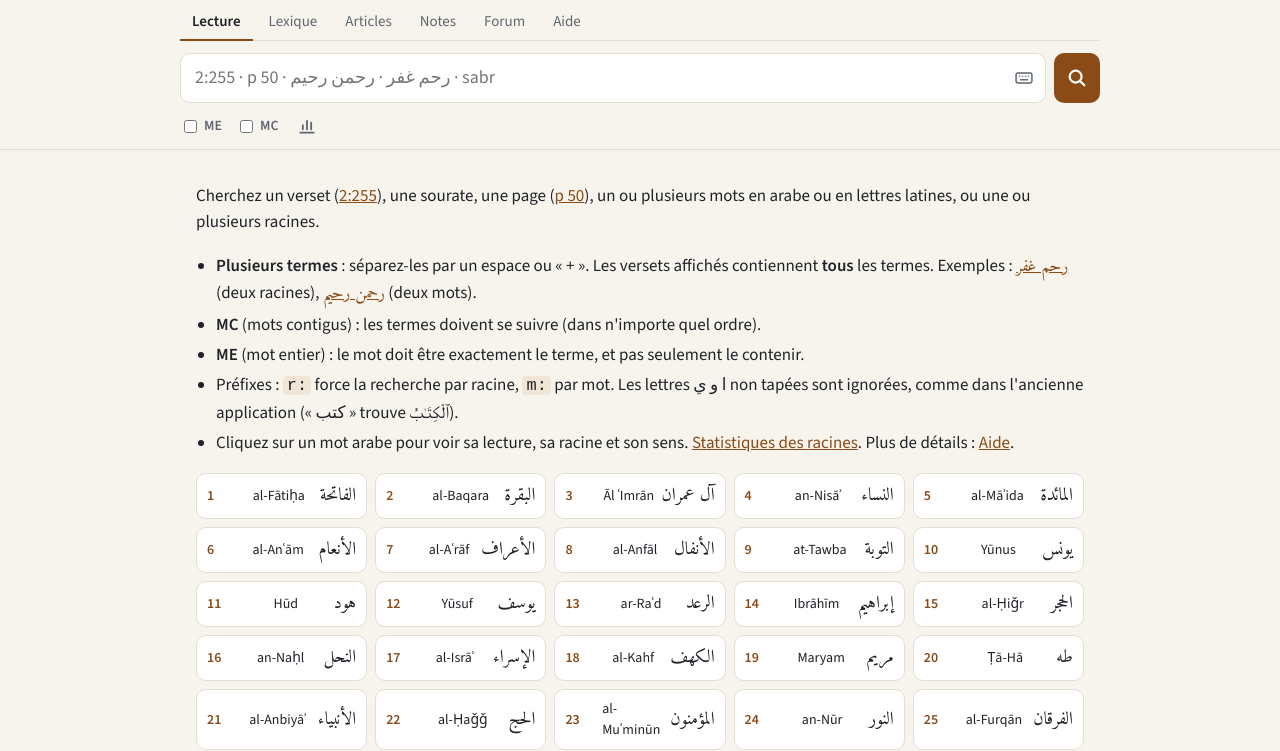
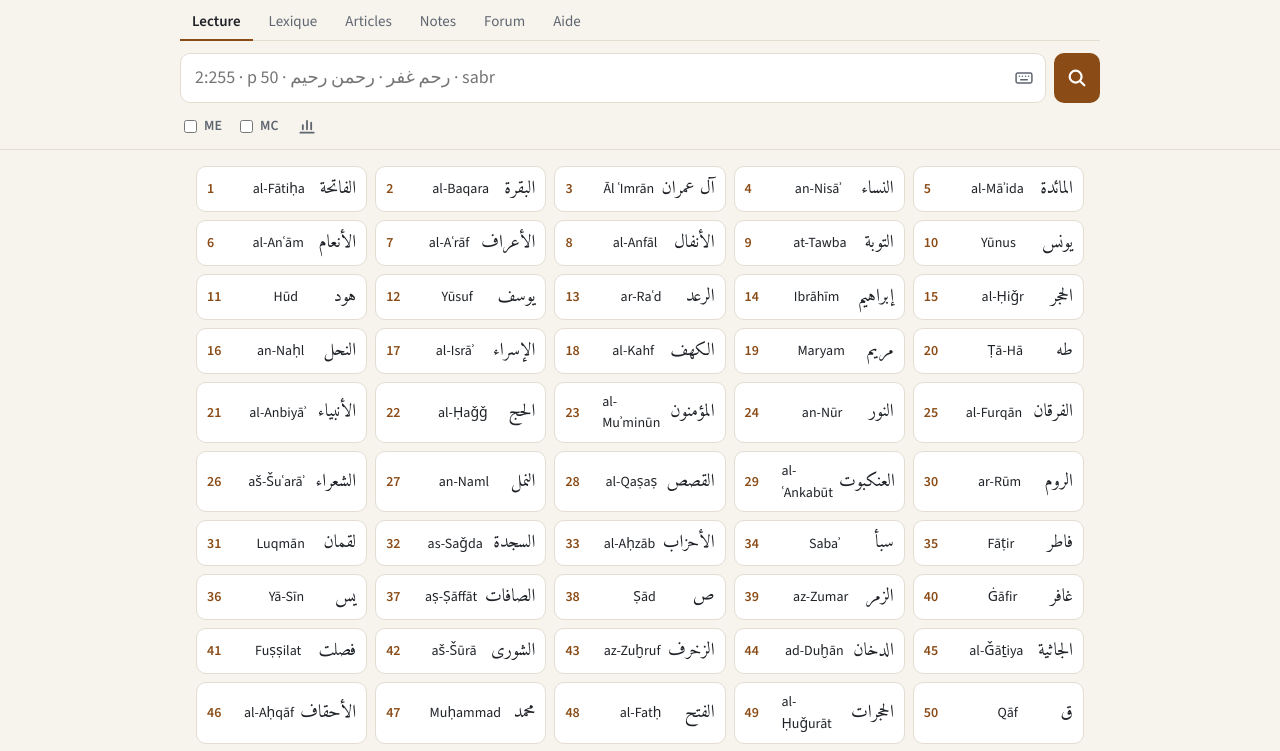
Before and after one commit to amhanathali/alfamous1, a website with bundled scripts: page src/index.html in a window 1280 px wide. Shown: the part 55-806 px from the top of the page. Built offline with nearby package versions, Linux system fonts and the light colour scheme; files whose address does not match are found by name.

Commit message:
Accueil Lecture : explications retirées (elles sont dans l'Aide)
Co-Authored-By: Claude Opus 5.5 <noreply@anthropic.com>

```diff
--- a/src/css/app.css
+++ b/src/css/app.css
@@ -156,12 +156,9 @@ main { padding: 16px; min-height: 60vh; }
 .lien-racine-titre { color: inherit; text-decoration: none; border-bottom: 1px dotted var(--accent); }
 .lien-racine { font-size: 22px; }
 .fiche-actions { margin: 8px 0 0; font-size: 14px; }
-.intro ul { padding-inline-start: 20px; color: var(--texte); }
-.intro li { margin: 4px 0; }
 code { background: var(--accent-doux); padding: 0 4px; border-radius: 4px; }
 
 /* ---------- Accueil ---------- */
-.intro { font-size: 17px; margin-bottom: 16px; }
 .grille-sourates { display: grid; grid-template-columns: repeat(auto-fill, minmax(170px, 1fr)); gap: 8px; }
 .grille-sourates a {
   display: flex; justify-content: space-between; align-items: center; gap: 6px; text-decoration: none; color: var(--texte);
--- a/src/js/app.js
+++ b/src/js/app.js
@@ -185,19 +185,8 @@ document.addEventListener('keydown', (e) => { if (e.key === 'Escape') fiche.hidd
 // ---------- Vues simples ----------
 async function vueAccueil() {
   const liste = await D.sourates();
-  contenu.innerHTML = `<div class="intro">
-      <p>Cherchez un verset (<a href="${lienRequete('2:255')}">2:255</a>), une sourate, une page (<a href="${lienRequete('p 50')}">p 50</a>),
-      un ou plusieurs mots en arabe ou en lettres latines, ou une ou plusieurs racines.</p>
-      <ul>
-        <li><b>Plusieurs termes</b> : séparez-les par un espace ou « + ». Les versets affichés contiennent <b>tous</b> les termes.
-          Exemples : <a href="${lienRequete('رحم غفر')}" lang="ar">رحم غفر</a> (deux racines), <a href="${lienRequete('رحمن رحيم')}" lang="ar">رحمن رحيم</a> (deux mots).</li>
-        <li><b>MC</b> (mots contigus) : les termes doivent se suivre (dans n'importe quel ordre).</li>
-        <li><b>ME</b> (mot entier) : le mot doit être exactement le terme, et pas seulement le contenir.</li>
-        <li>Préfixes : <code>r:</code> force la recherche par racine, <code>m:</code> par mot.
-          Les lettres ا و ي non tapées sont ignorées, comme dans l'ancienne application (« كتب » trouve ٱلْكِتَـٰبُ).</li>
-        <li>Cliquez sur un mot arabe pour voir sa lecture, sa racine et son sens. <a href="#/stats">Statistiques des racines</a>. Plus de détails : <a href="#/aide">Aide</a>.</li>
-      </ul></div>
-    <div class="grille-sourates">${liste.map((x) => `<a href="${lienRequete(String(x.n))}">
+  // Les explications et exemples de saisie sont dans l'onglet Aide (#/aide) : l'accueil ne montre que les sourates.
+  contenu.innerHTML = `<div class="grille-sourates">${liste.map((x) => `<a href="${lienRequete(String(x.n))}">
       <span class="n">${x.n}</span><span>${echapper(nomSourate(x.n)[1])}</span><span class="ar" lang="ar">${echapper(nomSourate(x.n)[0])}</span></a>`).join('')}</div>`;
 }
 
@@ -388,8 +377,8 @@ async function vueStats() {
 }
 
 // ---------- Aide (#/aide) ----------
-// Page tenue à jour au fil de l'avancement de l'application. Elle reprend les explications de l'accueil
-// (onglet Lecture), les exemples de saisie et la note sur la recherche en lettres latines, retirés de l'en-tête.
+// Page tenue à jour au fil de l'avancement de l'application. Seule place des explications : celles de l'ancien
+// encadré de l'accueil (onglet Lecture), les exemples de saisie et la note sur la recherche en lettres latines.
 function vueAide() {
   const ex = (q, ar = false) => `<a href="${lienRequete(q)}"${ar ? ' lang="ar"' : ''}>${echapper(q)}</a>`;
   contenu.innerHTML = `<div class="titre"><h1>Aide</h1><span class="resume">mise à jour au fil de l'application</span></div>
```
Also changed, not shown: CHANGELOG.md.
